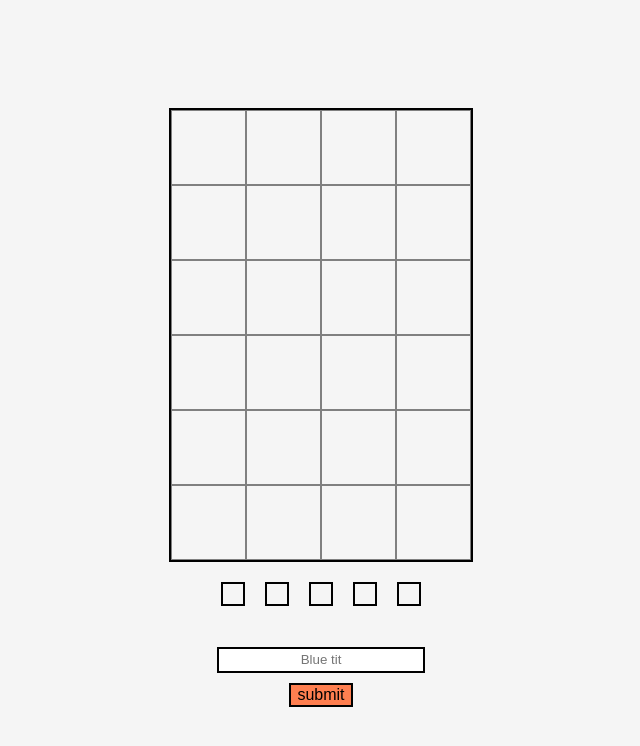
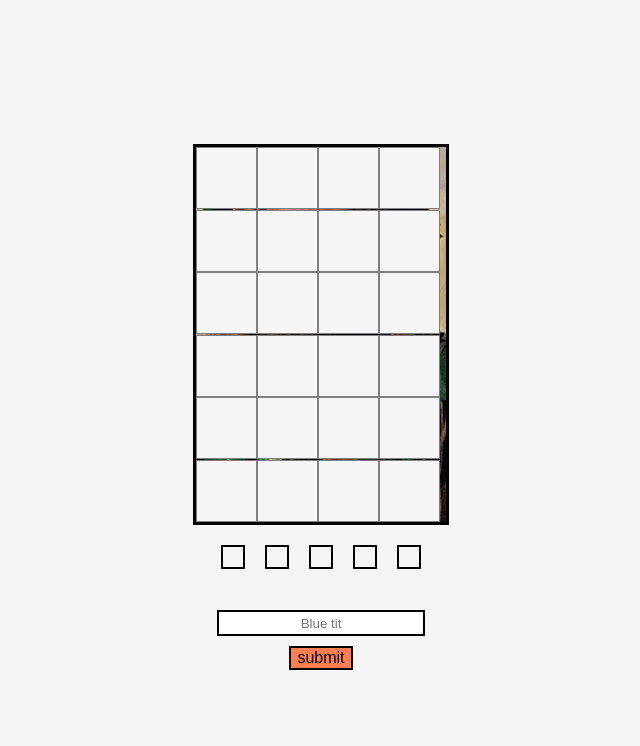
Before and after one commit to Rossstevo/birdle, a plain HTML site: page index.html in a window 1280 px wide. Shown: the part 50-796 px from the top of the page, without its empty margins (319-959 px from the left). Drawn offline with Linux system fonts and the light colour scheme.

Commit message:
border issue

```diff
--- a/style.css
+++ b/style.css
@@ -17,11 +17,11 @@ body {
 }
 
 .box {
-    border: 2px solid black;
+    border: 3px solid black;
     position: relative;
     /* bottom: 40px; */
-    width: 300px;
-    height: 450px;
+    width: 250px;
+    height: 375px;
     background-image: url("images/robin2.png");
     background-repeat: no-repeat;
     background-position: center;
@@ -47,9 +47,9 @@ body {
 }
 
 .square {
-    border: 0.1px solid grey;
-    width: 73px;
-    height: 73px;
+    border: 1.5px solid grey;
+    width: 59px;
+    height: 60px;
     background-color: whitesmoke;
 }
 
```
